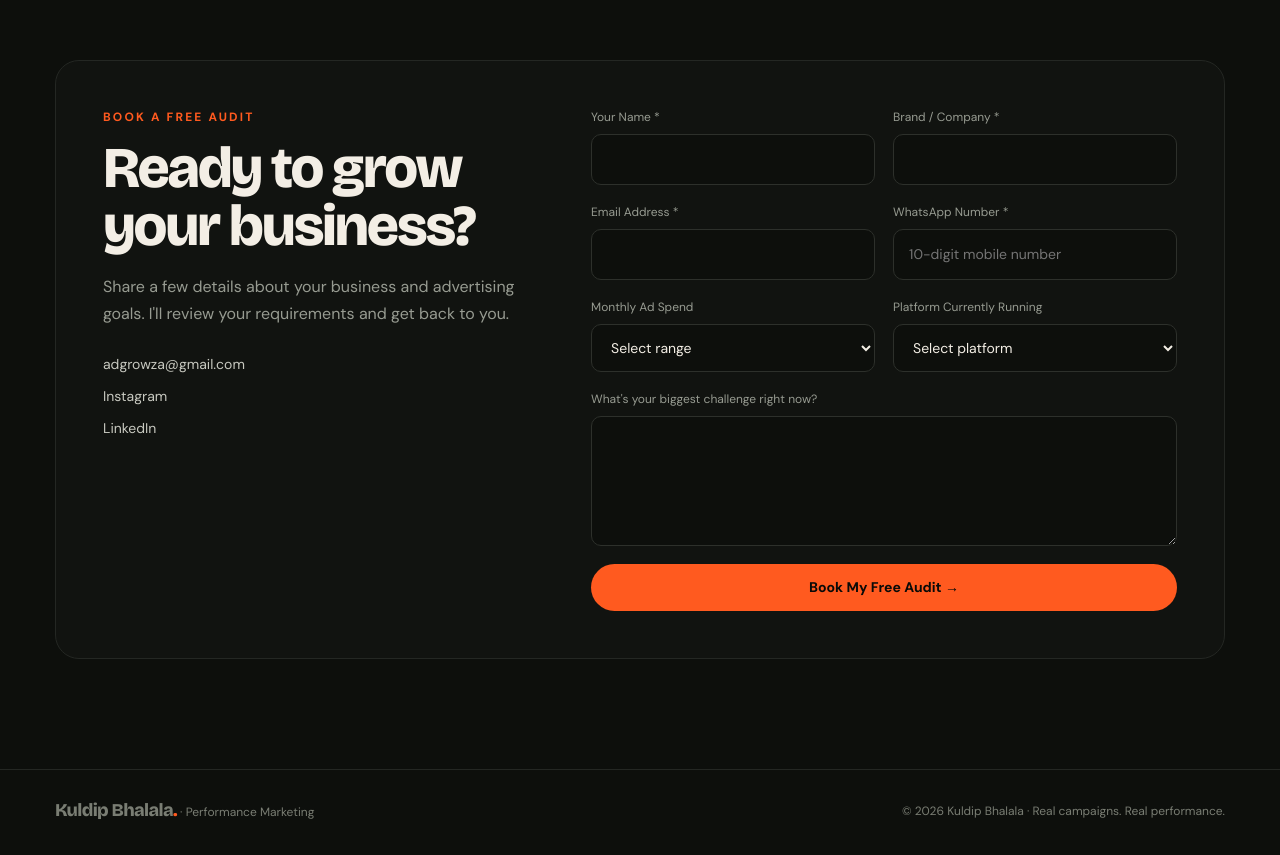
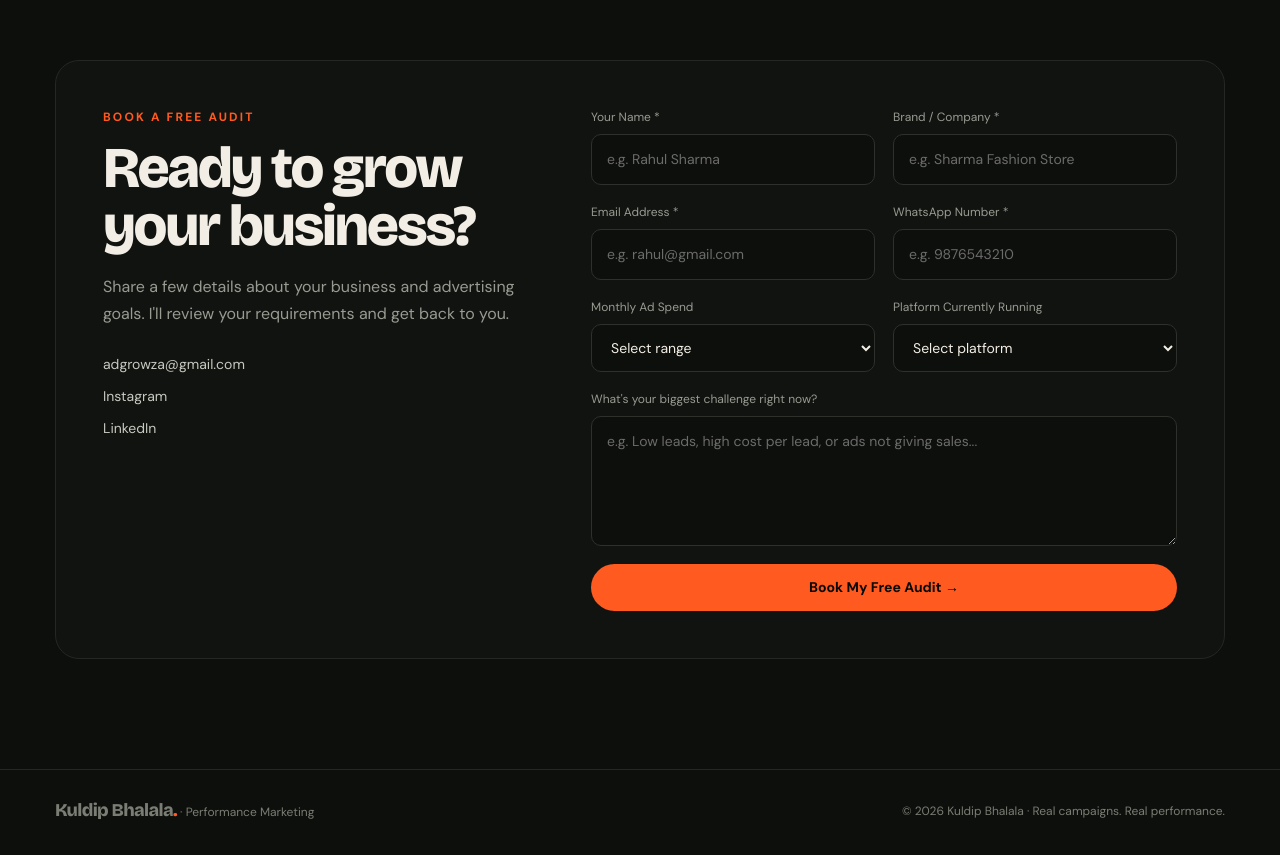
Before and after one commit to kuldipbhalala/kuldip-portfolio, a React (Vite) app: page / in a window 1280 px wide. Shown: the part 7060-7915 px from the top of the page. Built offline with nearby package versions, Linux system fonts and the light colour scheme.

Commit message:
form validation check proper working

```diff
--- a/src/component/Home.css
+++ b/src/component/Home.css
@@ -312,6 +312,12 @@ img {
 
 .form input.input-error {
   border-color: #ff6b6b;
+}
+
+.form input::placeholder,
+.form textarea::placeholder {
+  color: #6b6b6b;
+  opacity: 1;
 }
 
 @media (max-width: 520px) {
--- a/src/component/Home.jsx
+++ b/src/component/Home.jsx
@@ -355,6 +355,11 @@ function ContactForm() {
     const { name } = e.target;
     let { value } = e.target;
 
+    // Name: only letters, spaces, dot, apostrophe, hyphen (no numbers)
+    if (name === "name") {
+      value = value.replace(/[^\p{L}\s.'-]/gu, "").replace(/\s{2,}/g, " ");
+    }
+
     // WhatsApp: only digits, max 10 (removes +91 / 91 if pasted)
     if (name === "whatsapp") {
       let digits = value.replace(/\D/g, "");
@@ -380,6 +385,8 @@ function ContactForm() {
 
     if (!name) err.name = "Please enter your name.";
     else if (name.length < 2) err.name = "Name must be at least 2 characters.";
+    else if (!/^[\p{L}][\p{L}\s.'-]*$/u.test(name))
+      err.name = "Name can only contain letters.";
 
     if (!brand) err.brand = "Please enter your brand or company name.";
     else if (brand.length < 2)
@@ -468,6 +475,7 @@ function ContactForm() {
             value={form.name}
             onChange={update}
             className={errors.name ? "input-error" : ""}
+            placeholder="e.g. Rahul Sharma"
             autoComplete="name"
           />
           {errors.name && <span className="field-error">{errors.name}</span>}
@@ -480,6 +488,7 @@ function ContactForm() {
             value={form.brand}
             onChange={update}
             className={errors.brand ? "input-error" : ""}
+            placeholder="e.g. Sharma Fashion Store"
             autoComplete="organization"
           />
           {errors.brand && <span className="field-error">{errors.brand}</span>}
@@ -495,6 +504,7 @@ function ContactForm() {
             value={form.email}
             onChange={update}
             className={errors.email ? "input-error" : ""}
+            placeholder="e.g. rahul@gmail.com"
             autoComplete="email"
           />
           {errors.email && <span className="field-error">{errors.email}</span>}
@@ -510,7 +520,7 @@ function ContactForm() {
             className={errors.whatsapp ? "input-error" : ""}
             inputMode="numeric"
             maxLength={10}
-            placeholder="10-digit mobile number"
+            placeholder="e.g. 9876543210"
             autoComplete="tel-national"
           />
           {errors.whatsapp && (
@@ -548,6 +558,7 @@ function ContactForm() {
         <textarea
           name="message"
           rows="4"
+          placeholder="e.g. Low leads, high cost per lead, or ads not giving sales..."
           value={form.message}
           onChange={update}
         />
```
